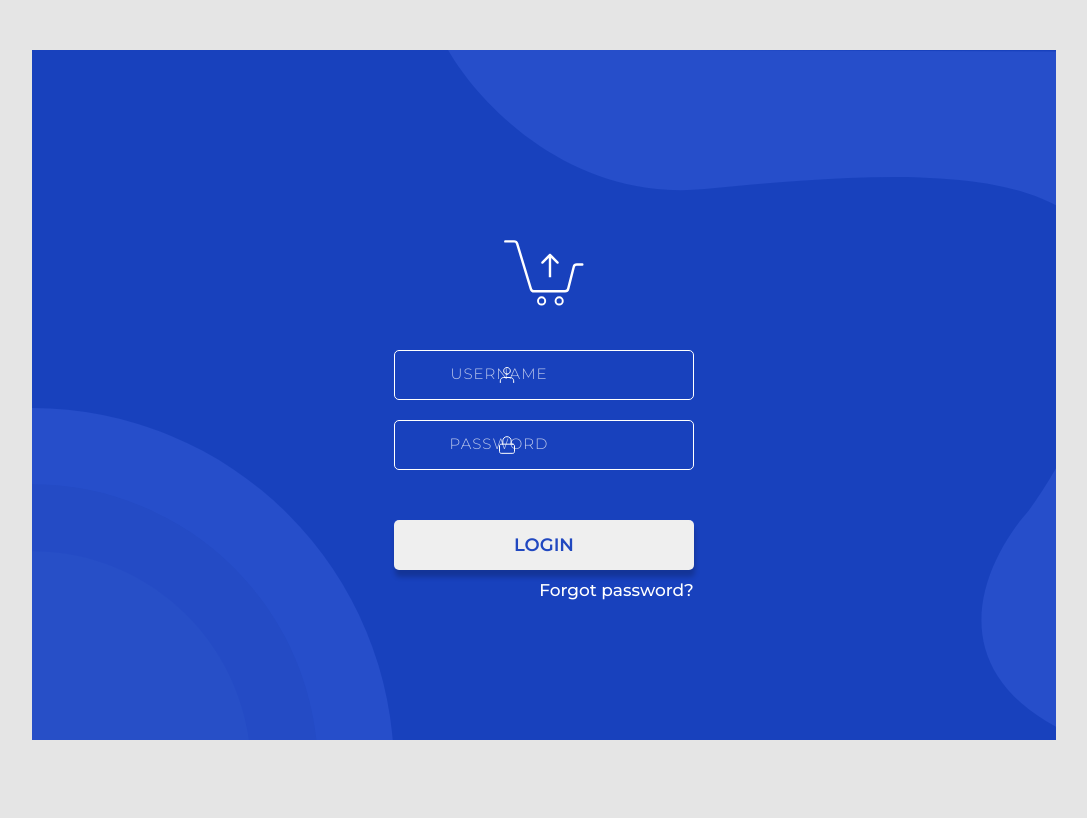
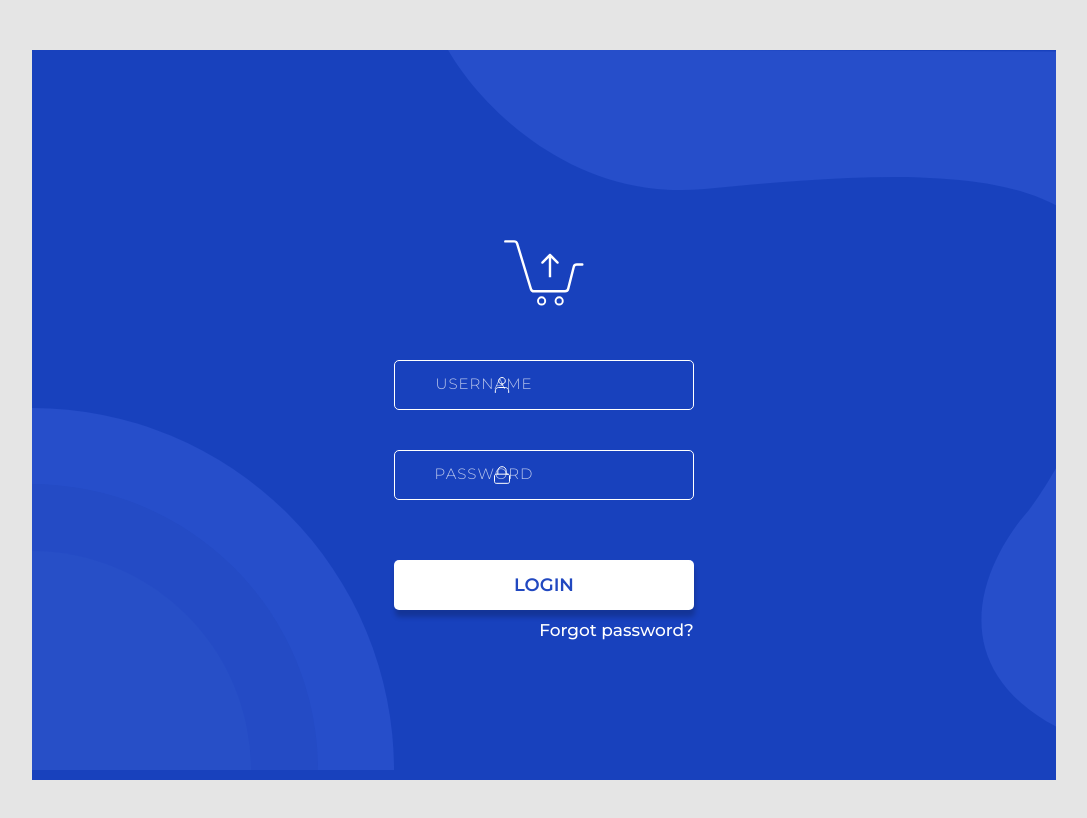
Before and after one commit to Frances-maks/Login-Dashboard, a plain HTML site: page index.html in a window 1280 px wide. Shown: the whole page, without its empty margins (96-1183 px from the left). Drawn offline with Linux system fonts and the light colour scheme.

Commit message:
correctios

```diff
--- a/style.css
+++ b/style.css
@@ -35,20 +35,22 @@ input{
     background: none;
     border: 1px solid white;
     border-radius: 5px;
+    outline: none;
 }
 .username{
     margin-bottom: 10px;
     background-image: url(./images/user.svg);
     background-repeat: no-repeat;
-    z-index: -2;
-    background-position: 365px;
+    background-position: 360px 25px;
+    padding: 10px;
 }
+
 .password{
     margin-top: 20px;
     background-image: url(./images/lock.svg);
     background-repeat: no-repeat;
-    z-index: -2;
-    background-position: 365px;
+    background-position: 360px 25px;
+    padding: 10px;
 }
 ::placeholder{
     color: #FFFFFF;
@@ -57,7 +59,7 @@ input{
     font-weight: 300;
     line-height: 20px;
     text-align: center;
-    padding-right: 90px;
+    padding-right: 120px;
     opacity: 0.70;
     letter-spacing: 1px;
 }
@@ -72,6 +74,7 @@ button{
     box-shadow: 1px 7px 5px 0px rgba(0,0,0,0.2);
     -webkit-box-shadow: 1px 7px 5px 0px rgba(0,0,0,0.2);
     -moz-box-shadow: 1px 7px 5px 0px rgba(0,0,0,0.2);
+    cursor: pointer;
 }
 .login-btn{
     color: #2148C0;
@@ -79,6 +82,13 @@ button{
     font-size: 18px;
     font-weight: 600;
     line-height: 20px;
+    background-color: #FFFFFF;
+}
+.login-btn:hover{
+    cursor: pointer;
+    background-color: #2148C0;
+    color:#FFFFFF;
+    border: 1px solid #FFFFFF;
 }
 p{
     font-family: "Montserrat", sans-serif;
```
